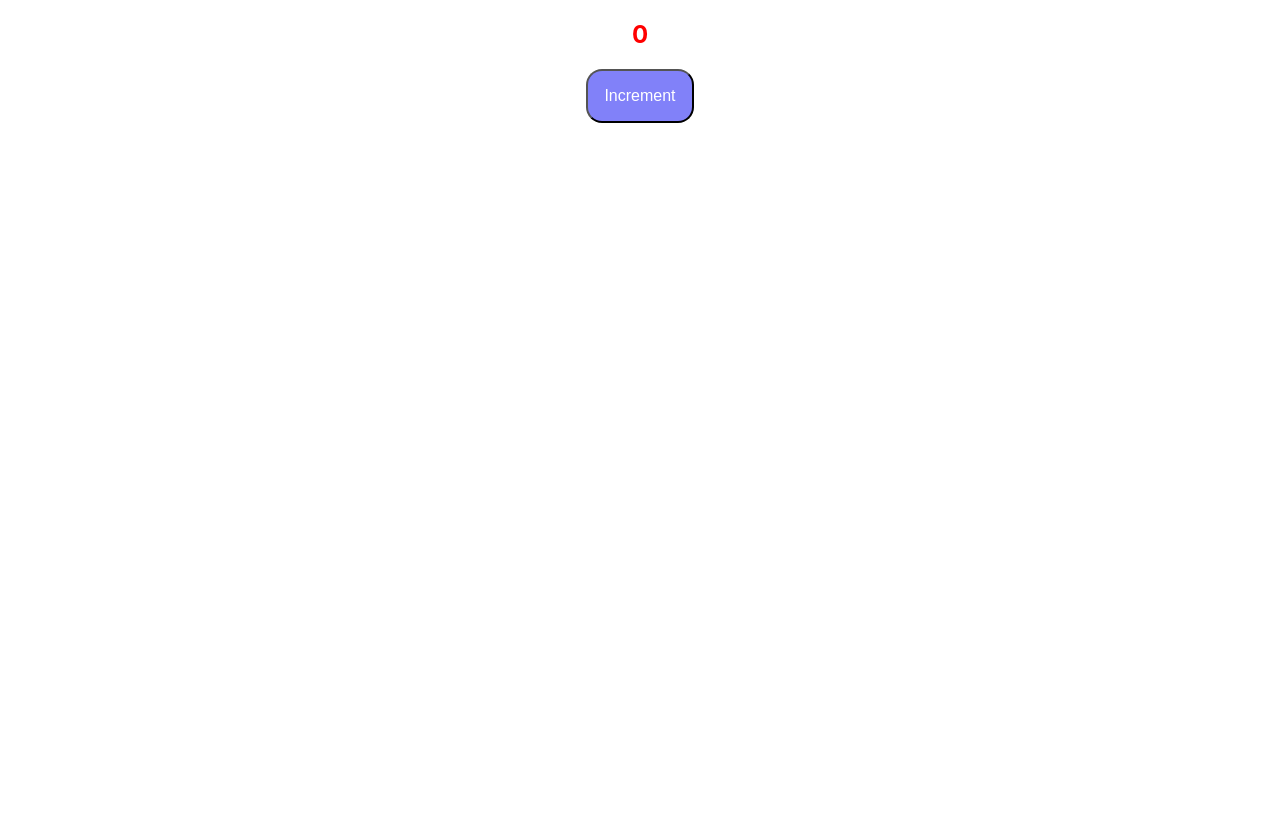
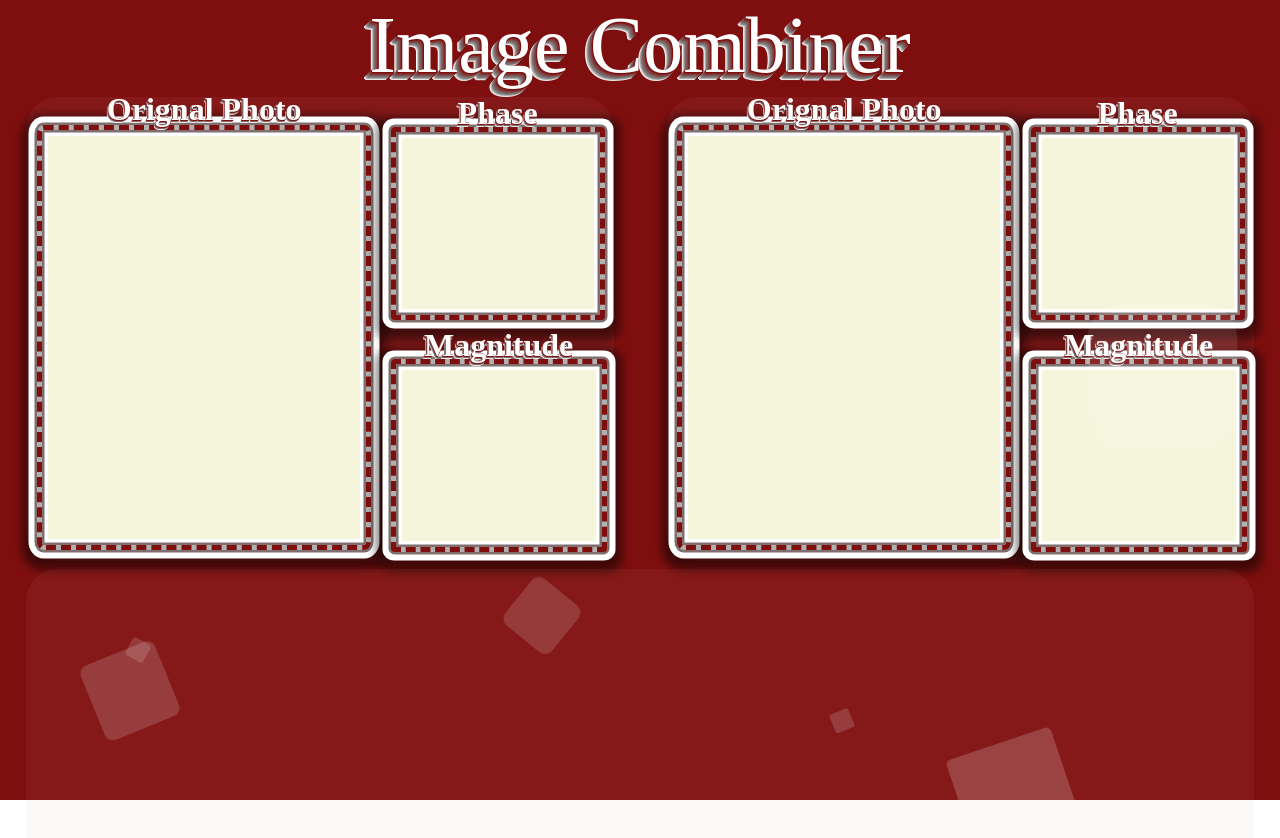
Before and after one commit to Omar-Saad-ELGharbawy/Image-Fourier-Mixer, a React (Create React App) app in the folder client/: page / in a window 1280 px wide. Shown: the top 838 px of the page. Before the commit the page ends 800 px from the top, so only its background shows below. Built offline with nearby package versions, Linux system fonts and the light colour scheme.

Commit message:
layout ui

```diff
--- a/client/src/App.css
+++ b/client/src/App.css
@@ -1,6 +1,157 @@
-.container{
-    display: flex;
-    flex-direction: column;
-    align-items: center;
-    justify-content: center;
+@import url('https://fonts.googleapis.com/css?family=Exo:400,700');
+
+*{
+    margin: 0px;
+    padding: 0px;
 }
+
+body{
+    font-family: "Henny Penny", cursive;
+}
+
+
+.area{
+    background: #7f0f0f;
+    width: 100%;
+    height:100vh;
+}
+
+
+p {
+	margin: auto;
+	letter-spacing: 0.0015em;
+	font-size: 5em;
+    color: #ffffff;
+	text-shadow: 0 1px #7f0f0f,
+                -1px 0 #7f0f0f,
+                -1px 2px #7f1f1f,
+                -2px 1px #7f2f2f,
+                -2px 3px #7f3f3f,
+                -3px 2px #7f4f4f,
+                -3px 4px #7f4f4f,
+                -4px 3px #7f5f5f,
+                -4px 5px #7f6f6f,
+                -5px 4px #7f6f6f,
+                -5px 6px #7f7f7f,
+                -6px 5px #999898,
+                -6px 7px #b1b0b0,
+                -7px 6px #c9c5c5,
+                -7px 8px #ebe6e6,
+                -8px 7px #ffffff;
+	text-align: center;
+}
+
+.circles{
+    position: absolute;
+    top: 0;
+    left: 0;
+    width: 100%;
+    height: 100%;
+    overflow: hidden;
+}
+
+.circles li{
+    position: absolute;
+    display: block;
+    list-style: none;
+    width: 20px;
+    height: 20px;
+    background: rgba(255, 255, 255, 0.2);
+    animation: animate 25s linear infinite;
+    bottom: -150px;
+
+}
+
+.circles li:nth-child(1){
+    left: 7%;
+    width: 80px;
+    height: 80px;
+    animation-delay: 0s;
+}
+
+
+.circles li:nth-child(2){
+    left: 10%;
+    width: 20px;
+    height: 20px;
+    animation-delay: 2s;
+    animation-duration: 12s;
+}
+
+.circles li:nth-child(3){
+    left: 70%;
+    width: 20px;
+    height: 20px;
+    animation-delay: 4s;
+}
+
+.circles li:nth-child(4){
+    left: 40%;
+    width: 60px;
+    height: 60px;
+    animation-delay: 0s;
+    animation-duration: 18s;
+}
+
+.circles li:nth-child(5){
+    left: 65%;
+    width: 20px;
+    height: 20px;
+    animation-delay: 0s;
+}
+
+.circles li:nth-child(6){
+    left: 75%;
+    width: 110px;
+    height: 110px;
+    animation-delay: 3s;
+}
+
+.circles li:nth-child(7){
+    left: 35%;
+    width: 150px;
+    height: 150px;
+    animation-delay: 7s;
+}
+
+.circles li:nth-child(8){
+    left: 50%;
+    width: 25px;
+    height: 25px;
+    animation-delay: 15s;
+    animation-duration: 45s;
+}
+
+.circles li:nth-child(9){
+    left: 20%;
+    width: 15px;
+    height: 15px;
+    animation-delay: 2s;
+    animation-duration: 35s;
+}
+
+.circles li:nth-child(10){
+    left: 85%;
+    width: 150px;
+    height: 150px;
+    animation-delay: 0s;
+    animation-duration: 11s;
+}
+
+
+
+@keyframes animate {
+
+    0%{
+        transform: translateY(0) rotate(0deg);
+        opacity: 1;
+        border-radius: 0;
+    }
+
+    100%{
+        transform: translateY(-1000px) rotate(720deg);
+        opacity: 0;
+        border-radius: 50%;
+    }
+
+}
--- a/client/src/App.js
+++ b/client/src/App.js
@@ -5,7 +5,22 @@
 function App() {
   return (
     <div>
+      <div className="area" >
+      <p>Image Combiner</p>
       <Layout />
+          <ul className="circles">
+                  <li></li>
+                  <li></li>
+                  <li></li>
+                  <li></li>
+                  <li></li>
+                  <li></li>
+                  <li></li>
+                  <li></li>
+                  <li></li>
+                  <li></li>
+          </ul>
+      </div>
     </div>
   );
 }
--- a/client/src/components/image/index.jsx
+++ b/client/src/components/image/index.jsx
@@ -4,11 +4,15 @@
 
 const Image = () => {
   // fetch files from the context
-  const { status, setStatus } = useContext(AppContext);
-
+  // const { status, setStatus } = useContext(AppContext);
   // Methods
-
-  return <div className={style.container}></div>;
+  return (
+    <div className={style.container}>
+        <div className={style.block1}><h1 className={style.original_photo}>Orignal Photo</h1></div>
+        <div className={style.block2}><h1>Phase</h1></div>
+        <div className={style.block3}><h1>Magnitude</h1></div>
+    </div>
+  );
 };
 
 export default Image;
--- a/client/src/components/image/style.module.css
+++ b/client/src/components/image/style.module.css
@@ -1,2 +1,64 @@
 .container {
-}
+    display: grid;
+    grid-template-columns: repeat(3, 1fr);
+    height: 100%;
+    z-index: 2;
+  }
+
+  h1 {
+    color: black;
+    color: #ffffff;
+	text-shadow: 0     1px   #7f0f0f,
+                -0.1px 0     #7f0f0f,
+                -0.2px 0.2px #7f1f1f,
+                -0.3px 0.4px #7f2f2f,
+                -0.4px 0.6px #7f3f3f,
+                -0.5px 0.8px #7f4f4f,
+                -0.6px 1px   #7f4f4f,
+                -0.7px 1.2px #7f5f5f,
+                -0.8px 1.4px #7f6f6f,
+                -0.9px 1.6px #7f6f6f,
+                -1px 1.8px   #7f7f7f,
+                -1.1px 2px   #999898,
+                -1.2px 2.2px #b1b0b0,
+                -1.3px 2.4px #c9c5c5,
+                -1.4px 2.6px #ebe6e6,
+                -1.5px 2.8px #ffffff;
+	text-align: center;
+    margin-top: -18%;
+  }
+
+  .original_photo{
+    margin-top: -12% !important;
+  }
+
+
+  .block1 {
+    margin: 7% 12% 3% 3%;
+    border-radius: 2%;
+    background: #b1b0b0;
+    border: 5px dashed #7f0f0f;
+    box-shadow: 0 0 0 2.5px #7f6f6f, 0 0 0 8.5px #fff, inset 0 0 0 2.5px #7f6f6f, 0 5px 10px 15px rgb(0 0 0 / 50%), inset 0 0 0 6px #fff, inset 0 0 100vw 100vw beige;
+    grid-row: 1 / 5;
+    grid-column: 1 / 3;
+  }
+
+  .block2 {
+    margin: 15% 5% 15% -14%;
+    border-radius: 2%;
+    background: #b1b0b0;
+    border: 5px dashed #7f0f0f;
+    box-shadow: 0 0 0 2.5px #7f6f6f, 0 0 0 8.5px #fff, inset 0 0 0 2.5px #7f6f6f, 0 5px 10px 15px rgb(0 0 0 / 50%), inset 0 0 0 6px #fff, inset 0 0 100vw 100vw beige;
+    grid-row: 1 / 3;
+    grid-column: 3 / 3;
+  }
+
+  .block3 {
+    margin:5% 4% 5% -14%;
+    border-radius: 2%;
+    background: #b1b0b0;
+    border: 5px dashed #7f0f0f;
+    box-shadow: 0 0 0 2.5px #7f6f6f, 0 0 0 8.5px #fff, inset 0 0 0 2.5px #7f6f6f, 0 5px 10px 15px rgb(0 0 0 / 50%), inset 0 0 0 6px #fff, inset 0 0 100vw 100vw beige;
+    grid-row: 3 / 5;
+    grid-column: 3 / 3;
+  }
--- a/client/src/index.css
+++ b/client/src/index.css
@@ -5,6 +5,7 @@
     sans-serif;
   -webkit-font-smoothing: antialiased;
   -moz-osx-font-smoothing: grayscale;
+
 }
 
 code {
--- a/client/src/index.js
+++ b/client/src/index.js
@@ -12,8 +12,3 @@
     </FileContextProvider>
   </React.StrictMode>
 );
-
-// If you want to start measuring performance in your app, pass a function
-// to log results (for example: reportWebVitals(console.log))
-// or send to an analytics endpoint. Learn more: https://bit.ly/CRA-vitals
-// reportWebVitals();
--- a/client/src/layout/index.jsx
+++ b/client/src/layout/index.jsx
@@ -1,10 +1,20 @@
-import React from "react";
-import Test from "../components/test/index";
+import { AppContext } from "../context/index";
+import React, { useContext } from "react";
+import style from "./style.module.css";
+import Image  from "../components/image";
+
+
 
 const Layout = () => {
   return (
     <div>
-      <Test />
+      <div className={style.first_wrapper}>
+        <div className={style.top_left}><Image /></div>
+        <div className={style.top_right}><Image /></div>
+      </div>
+      <div className={style.second_wrapper}>
+        <div className={style.bottom}></div>
+      </div>
     </div>
   );
 };
--- a/client/src/layout/style.module.css
+++ b/client/src/layout/style.module.css
@@ -1,2 +1,48 @@
-.container {
+.first_wrapper {
+    display: flex;
+    flex-direction: row;
+    height: 29.5rem;
+    padding-top: 0.5%;
 }
+
+.top_left{
+    width: 50%;
+    background-color: rgb(205 161 161 / 7%);
+    margin-right: 2%;
+    margin-left: 2%;
+    border-radius: 2rem;
+    height: 29rem;
+    color: rgba(240, 248, 255, 0.5);
+    z-index: 0;
+}
+
+
+.top_right{
+    width: 50%;
+    background-color: rgb(205 161 161 / 7%);
+    margin-right: 2%;
+    margin-left: 2%;
+    border-radius: 2rem;
+    height: 29rem;
+    color: rgba(240, 248, 255, 0.5);
+    z-index: 0;
+}
+
+.second_wrapper{
+    display: flex;
+    flex-direction: row;
+    height: 24rem;
+    margin-left: 2%;
+    margin-right: 2%;
+}
+
+.bottom{
+    width: 100%;
+    background-color: rgb(205 161 161 / 7%);
+    margin-left: auto;
+    margin-right: auto;
+    border-radius: 2rem;
+    height: 100%;
+    color: rgba(240, 248, 255, 0.5);
+    z-index: 0;
+}
```
Also changed, not shown: 1 other file (tests, documents, lock files or other folders).
